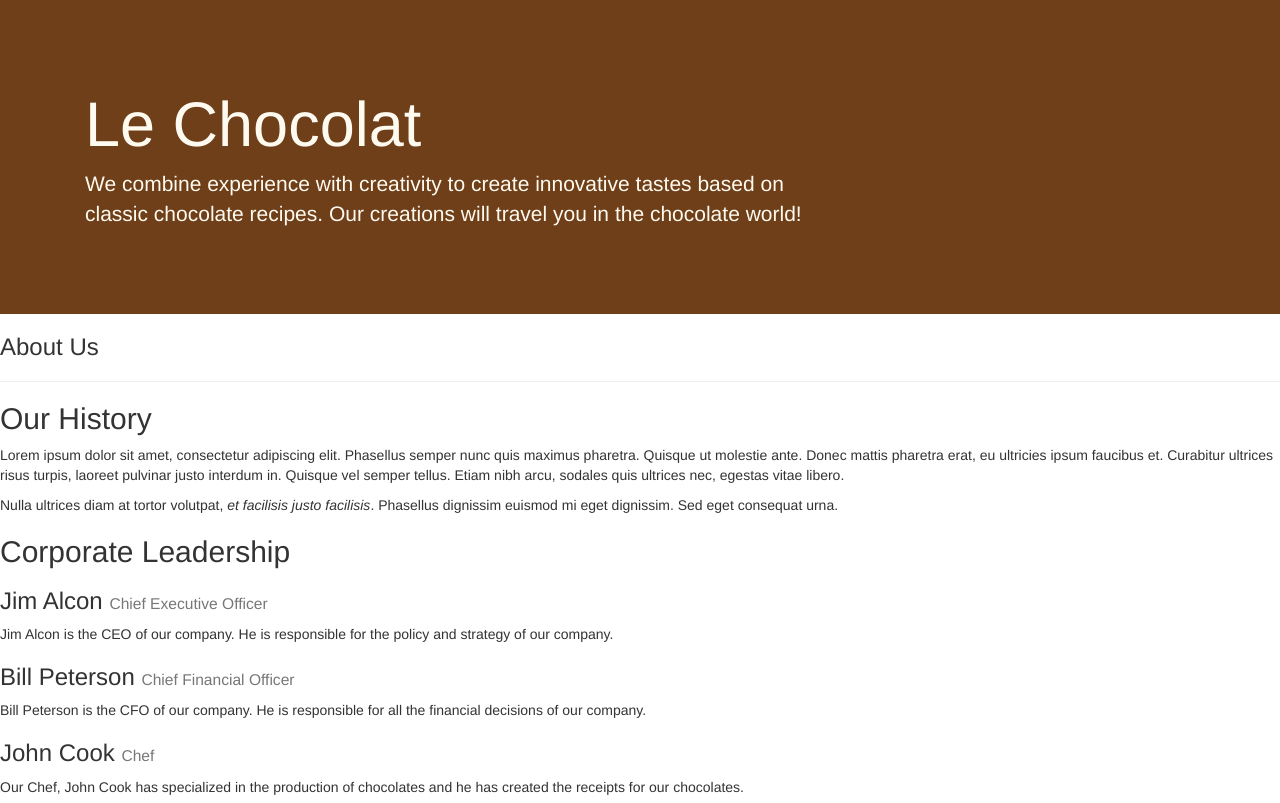
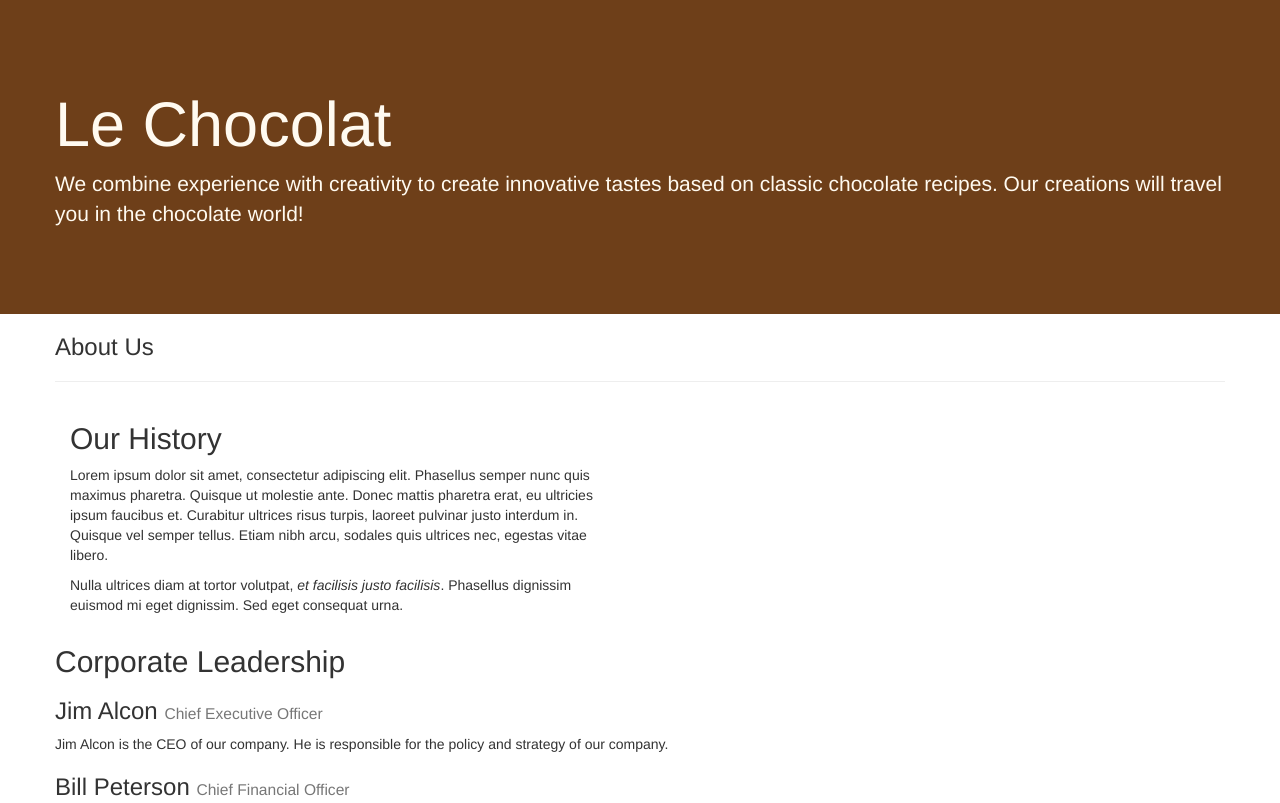
Before and after one commit to Abholos/leChocolat, a plain HTML site: page aboutus.html in a window 1280 px wide. Shown: the top 803 px of the page. Drawn offline with nearby package versions, Linux system fonts and the light colour scheme.

Commit message:
Bootstrap Assignment 1 Task 2

```diff
--- a/aboutus.html
+++ b/aboutus.html
@@ -17,8 +17,8 @@
 
     <header class="jumbotron">
         <div class="container">
-            <div class="row row-header">
-                <div class="col-12 col-sm-8">
+            <div class="row">
+                <div class="col-12">
                     <h1>Le Chocolat</h1>
                     <p>We combine experience with creativity to create innovative tastes based on classic chocolate recipes. Our creations will travel you in the chocolate world!</p>
                 </div>
@@ -28,27 +28,27 @@
         </div>
     </header>
 
-    <div>
-        <div>
-            <div>
+    <div class="container">
+        <div class="row">
+            <div class="col-12">
                <h3>About Us</h3>
                <hr>
             </div>
         </div>
 
-        <div>
-            <div>
+        <div class="row">
+            <div class="col-12 col-sm-6">
                 <h2>Our History</h2>
                 <p>Lorem ipsum dolor sit amet, consectetur adipiscing elit. Phasellus semper nunc quis maximus pharetra. Quisque ut molestie ante. Donec mattis pharetra erat, eu ultricies ipsum faucibus et. Curabitur ultrices risus turpis, laoreet pulvinar justo interdum in. Quisque vel semper tellus. Etiam nibh arcu, sodales quis ultrices nec, egestas vitae libero. </p>
                 <p>Nulla ultrices diam at tortor volutpat, <em>et facilisis justo facilisis</em>. Phasellus dignissim euismod mi eget dignissim. Sed eget consequat urna. </p>
             </div>
-            <div>
+            <div class="col col-sm">
             </div>
         </div>
 
 
-        <div>
-            <div>
+        <div class="row">
+            <div class="col-12">
                 <h2>Corporate Leadership</h2>
                 <h3>Jim Alcon <small>Chief Executive Officer </small></h3>
                 <p>Jim Alcon is the CEO of our company. He is responsible for the policy and strategy of our company. </p>
```
